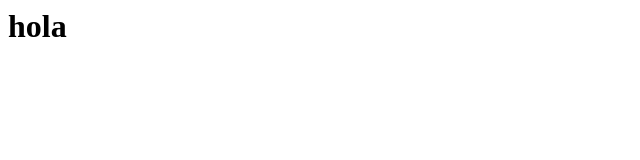
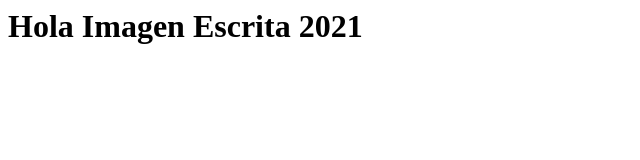
Before and after one commit to emiliacordero/IE, a plain HTML site: page index.html in a window 1280 px wide. Shown: the whole page, without its empty margins (0-640 px from the left). Drawn offline with Linux system fonts and the light colour scheme.

Commit message:
Update index.html

```diff
--- a/index.html
+++ b/index.html
@@ -3,6 +3,6 @@
    <title><Emilia Cordero - IE- 2021</title>
     </head>
    <body>
-    <h1>hola</h1
+    <h1>Hola Imagen Escrita 2021</h1
      </body>
  <html>
```
